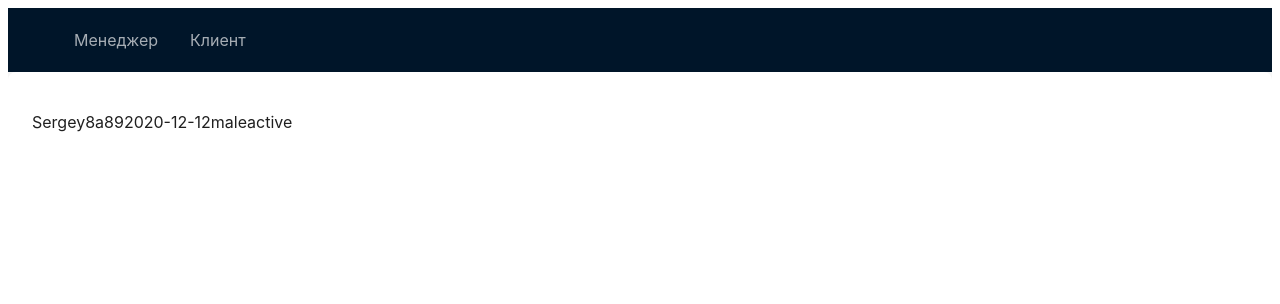
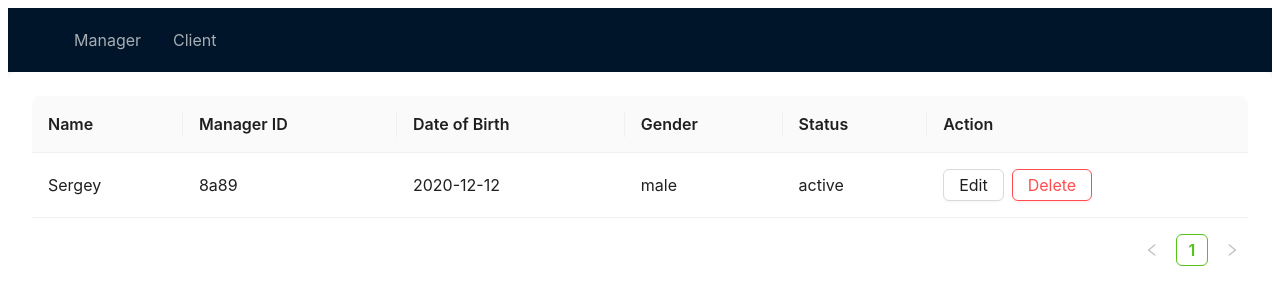
Before and after one commit to DianaIsseyeva/manage-webclient, a Next.js app: page /client in a window 1280 px wide. Shown: the top 304 px of the page. Built offline with nearby package versions, Linux system fonts and the light colour scheme; data requests are answered from the project's data file.

Commit message:
feat: implement fetch clients

```diff
--- a/src/components/layouts/component.tsx
+++ b/src/components/layouts/component.tsx
@@ -12,11 +12,11 @@ const Layout: React.FC<{ children: React.ReactNode }> = ({ children }) => {
   const pagesArr = [
     {
       key: 1,
-      label: <Link href='/manager'>Менеджер</Link>,
+      label: <Link href='/manager'>Manager</Link>,
     },
     {
       key: 2,
-      label: <Link href='/client'>Клиент</Link>,
+      label: <Link href='/client'>Client</Link>,
     },
   ];
 
--- a/src/components/pages/client/component.tsx
+++ b/src/components/pages/client/component.tsx
@@ -1,28 +1,140 @@
 import { ClientController } from '@/pages/api/controllers/client';
 import { ClientType } from '@/types';
+import { Button, Input, Modal, Popconfirm, Select, Table, Typography } from 'antd';
 import { useEffect, useState } from 'react';
+import ReactDOM from 'react-dom';
+
+const { Text } = Typography;
+const { Option } = Select;
 
 export const Client = () => {
   const [clients, setClients] = useState<ClientType[]>([]);
+  const [isModalOpen, setIsModalOpen] = useState(false);
+  const [currentClient, setCurrentClient] = useState<ClientType | null>(null);
+  const [editedClient, setEditedClient] = useState<Partial<ClientType>>({});
 
   useEffect(() => {
     (async () => {
-      const meResponse = await ClientController.getClients();
-      setClients(meResponse);
+      const clientsResponse = await ClientController.getClients();
+      setClients(clientsResponse);
     })();
   }, []);
 
+  const showEditModal = (client: ClientType) => {
+    setCurrentClient(client);
+    setEditedClient(client);
+    setIsModalOpen(true);
+  };
+
+  const handleEditOk = () => {
+    if (currentClient) {
+      setClients(prevClients =>
+        prevClients.map(client => (client.id === currentClient.id ? { ...client, ...editedClient } : client))
+      );
+      setIsModalOpen(false);
+    }
+  };
+
+  const handleEditCancel = () => {
+    setIsModalOpen(false);
+  };
+
+  const handleDelete = (clientId: string) => {
+    setClients(prevClients => prevClients.filter(client => client.id !== clientId));
+  };
+
+  const columns = [
+    {
+      title: 'Name',
+      dataIndex: 'name',
+      key: 'name',
+      render: (text: string) => <Text>{text}</Text>,
+    },
+    {
+      title: 'Manager ID',
+      dataIndex: 'manager_id',
+      key: 'manager_id',
+      render: (text: string) => <Text>{text}</Text>,
+    },
+    {
+      title: 'Date of Birth',
+      dataIndex: 'date_of_birth',
+      key: 'date_of_birth',
+      render: (text: string) => <Text>{text}</Text>,
+    },
+    {
+      title: 'Gender',
+      dataIndex: 'gender',
+      key: 'gender',
+      render: (text: string) => <Text>{text}</Text>,
+    },
+    {
+      title: 'Status',
+      dataIndex: 'status',
+      key: 'status',
+      render: (text: string) => <Text>{text}</Text>,
+    },
+    {
+      title: 'Action',
+      key: 'action',
+      render: (_: any, record: ClientType) => (
+        <div style={{ display: 'flex', gap: '8px' }}>
+          <Button onClick={() => showEditModal(record)}>Edit</Button>
+          <Popconfirm
+            title='Are you sure to delete this client?'
+            onConfirm={() => handleDelete(record.id)}
+            okText='Yes'
+            cancelText='No'
+          >
+            <Button danger>Delete</Button>
+          </Popconfirm>
+        </div>
+      ),
+    },
+  ];
+
   return (
     <div>
-      {clients?.map(client => (
-        <div key={client.id} style={{ display: 'flex' }}>
-          <p>{client.name}</p>
-          <p>{client.manager_id}</p>
-          <p>{client.date_of_birth}</p>
-          <p>{client.gender}</p>
-          <p>{client.status}</p>
-        </div>
-      ))}
+      <Table columns={columns} dataSource={clients} rowKey='id' />
+
+      {ReactDOM.createPortal(
+        <Modal title='Edit Client' visible={isModalOpen} onOk={handleEditOk} onCancel={handleEditCancel}>
+          <Input
+            value={editedClient.name}
+            onChange={e => setEditedClient({ ...editedClient, name: e.target.value })}
+            placeholder='Name'
+          />
+          <Input
+            value={editedClient.manager_id}
+            onChange={e => setEditedClient({ ...editedClient, manager_id: e.target.value })}
+            placeholder='Manager ID'
+          />
+          <Input
+            value={editedClient.date_of_birth}
+            onChange={e => setEditedClient({ ...editedClient, date_of_birth: e.target.value })}
+            placeholder='Date of Birth'
+          />
+          <Select
+            value={editedClient.gender}
+            onChange={value => setEditedClient({ ...editedClient, gender: value })}
+            placeholder='Gender'
+            style={{ width: '100%', marginBottom: '16px' }}
+          >
+            <Option value='male'>Male</Option>
+            <Option value='female'>Female</Option>
+          </Select>
+          <Select
+            value={editedClient.status}
+            onChange={value => setEditedClient({ ...editedClient, status: value })}
+            placeholder='Status'
+            style={{ width: '100%' }}
+          >
+            <Option value='active'>Active</Option>
+            <Option value='inactive'>Inactive</Option>
+          </Select>
+        </Modal>,
+        document.body
+      )}
     </div>
   );
 };
--- a/src/components/pages/manager/component.tsx
+++ b/src/components/pages/manager/component.tsx
@@ -1,6 +1,6 @@
 import { ManagerController } from '@/pages/api/controllers/manager';
 import { ManagerType } from '@/types';
-import { Button, Input, Modal } from 'antd';
+import { Button, Input, Modal, Table } from 'antd';
 import { useEffect, useState } from 'react';
 import ReactDOM from 'react-dom';
 
@@ -38,20 +38,31 @@ export const Manager = () => {
     setIsModalOpen(false);
   };
 
+  const columns = [
+    {
+      title: 'ID',
+      dataIndex: 'id',
+      key: 'id',
+    },
+    {
+      title: 'Name',
+      dataIndex: 'name',
+      key: 'name',
+    },
+    {
+      title: 'Action',
+      key: 'action',
+      render: (_: any, record: ManagerType) => <Button onClick={() => showModal(record)}>Edit</Button>,
+    },
+  ];
+
   return (
     <div>
-      {managers?.map(manager => (
-        <div key={manager.id} style={{ display: 'flex', alignItems: 'center' }}>
-          <p style={{ margin: 0 }}>{manager.name}</p>
-          <Button style={{ marginLeft: '10px' }} onClick={() => showModal(manager)}>
-            Редактировать
-          </Button>
-        </div>
-      ))}
+      <Table columns={columns} dataSource={managers} rowKey='id' />
 
       {isClient &&
         ReactDOM.createPortal(
-          <Modal title='Редактирование имени' visible={isModalOpen} onOk={handleOk} onCancel={handleCancel}>
+          <Modal title='Edit' visible={isModalOpen} onOk={handleOk} onCancel={handleCancel}>
             <Input value={newName} onChange={e => setNewName(e.target.value)} />
           </Modal>,
           document.body
```
